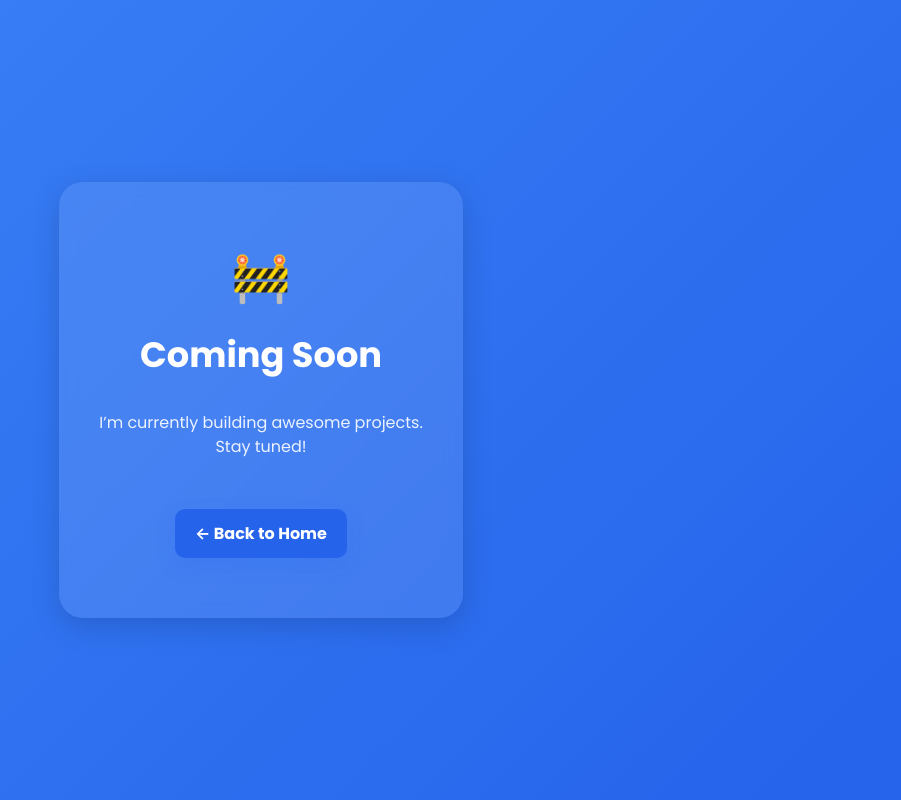
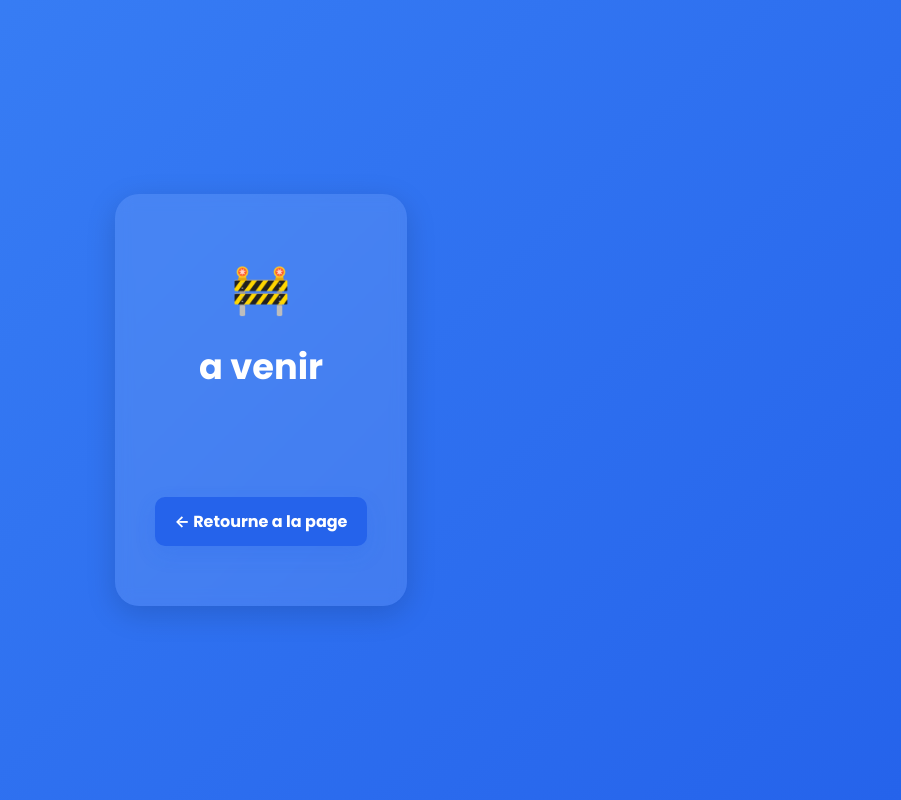
Before and after one commit to mvvdamvvne-creator/portfolio-Med-Amine, a plain HTML site: page projects.html in a window 1280 px wide. Shown: the whole page, without its empty margins (379-1280 px from the left). Drawn offline with Linux system fonts and the light colour scheme.

Commit message:
projects.html

```diff
--- a/projects.html
+++ b/projects.html
@@ -11,9 +11,9 @@
   <main class="projects-page">
     <div class="coming-soon">
       <span>🚧</span>
-      <h1>Coming Soon</h1>
-      <p>I’m currently building awesome projects.<br>Stay tuned!</p>
-      <a href="index.html" class="btn btn-solid">← Back to Home</a>
+      <h1>a venir</h1>
+      <p><br></p>
+      <a href="index.html" class="btn btn-solid">← Retourne a la page</a>
     </div>
   </main>
 </body>
```
